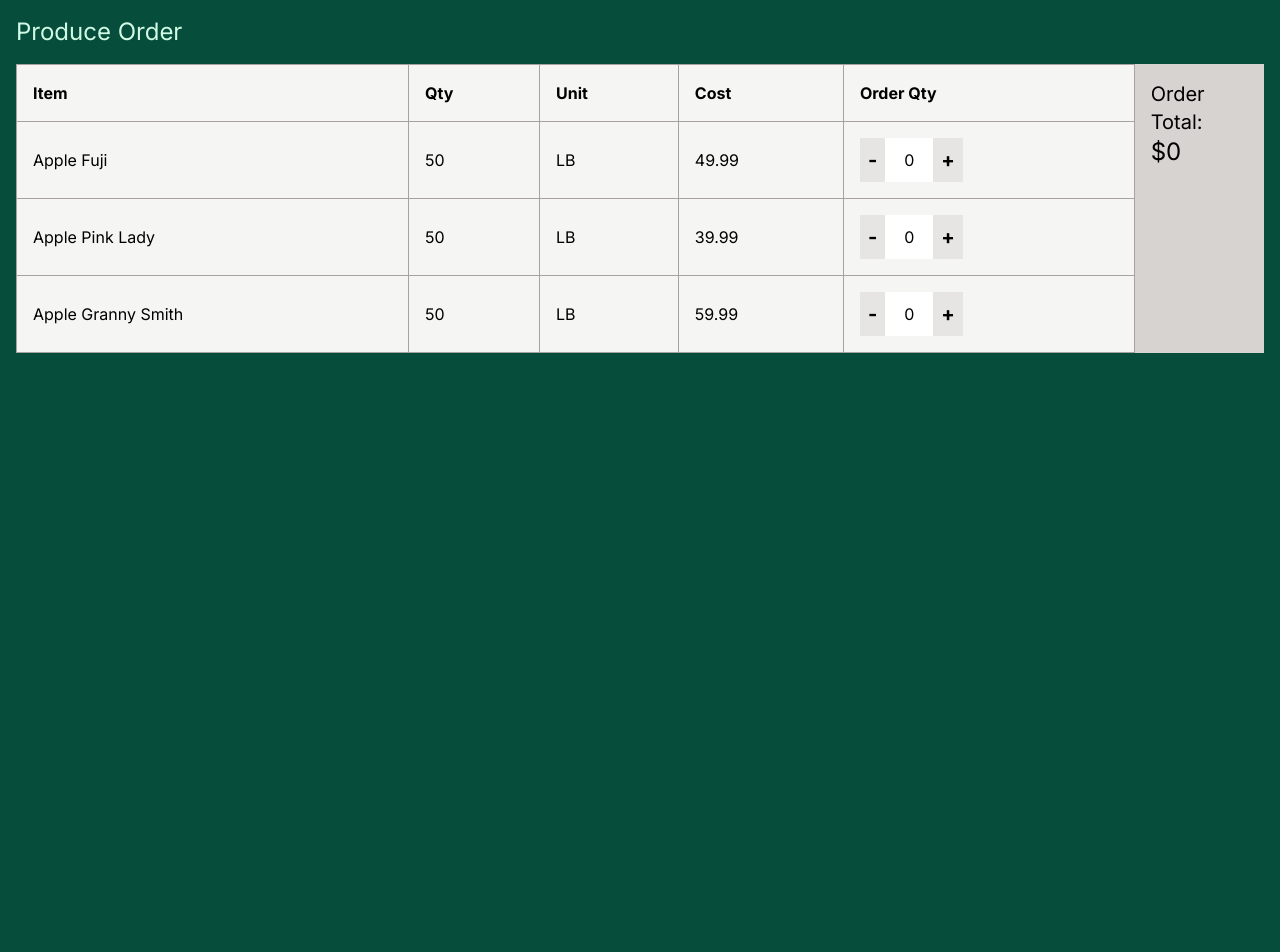
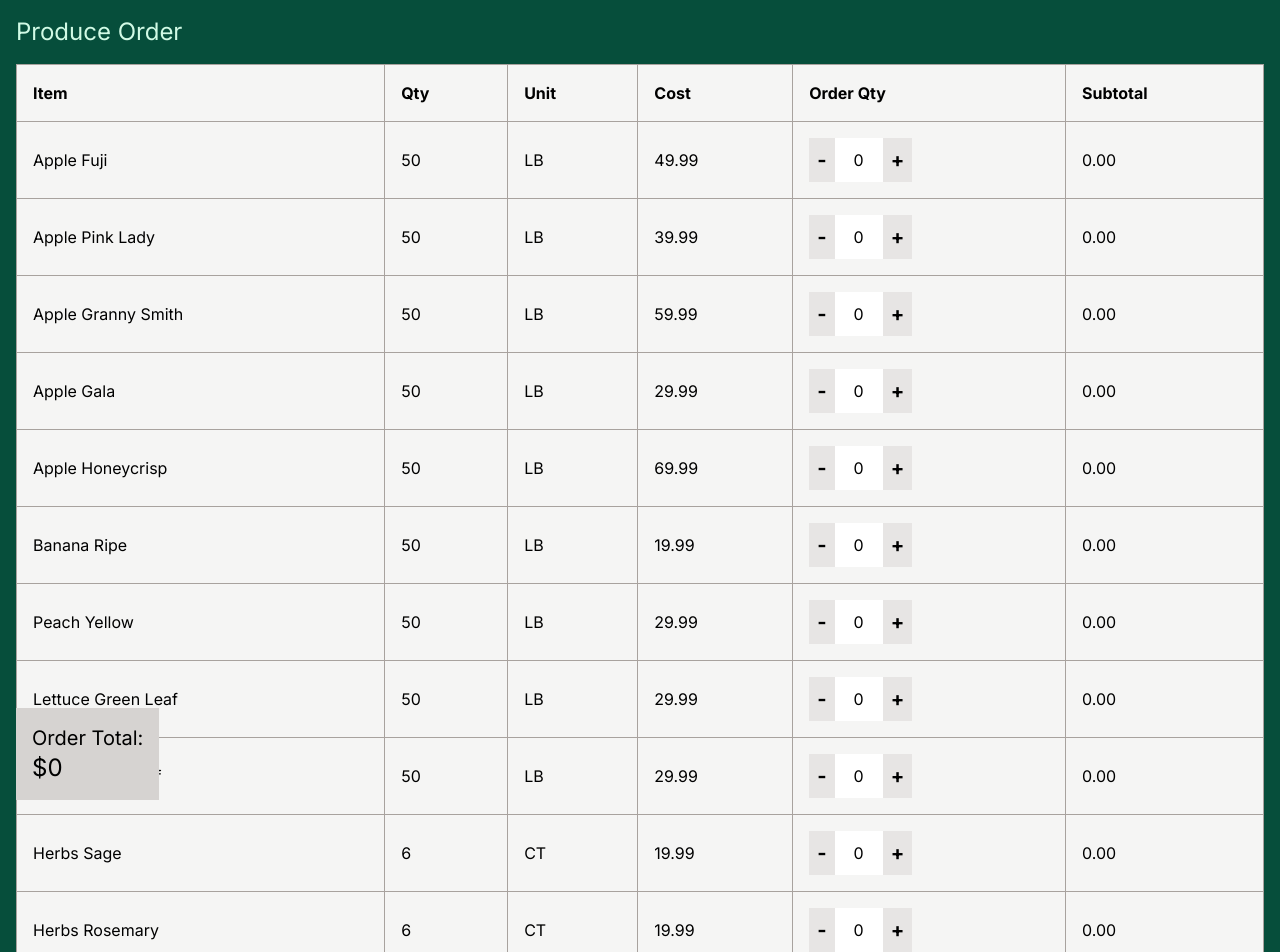
Before and after one commit to allanlalangan/order-cost-tracker, a Next.js app: page / in a window 1280 px wide. Shown: the top 952 px of the page. Before the commit the page ends 800 px from the top, so only its background shows below. Built offline with nearby package versions, Linux system fonts and the light colour scheme.

Commit message:
add more items, update styles, fix bugs

```diff
--- a/app/page.tsx
+++ b/app/page.tsx
@@ -15,6 +15,15 @@ const sampleData: Produce[] = [
   { name: "Apple Fuji", qty: 50, unit: "LB", cost: 49.99 },
   { name: "Apple Pink Lady", qty: 50, unit: "LB", cost: 39.99 },
   { name: "Apple Granny Smith", qty: 50, unit: "LB", cost: 59.99 },
+  { name: "Apple Gala", qty: 50, unit: "LB", cost: 29.99 },
+  { name: "Apple Honeycrisp", qty: 50, unit: "LB", cost: 69.99 },
+  { name: "Banana Ripe", qty: 50, unit: "LB", cost: 19.99 },
+  { name: "Peach Yellow", qty: 50, unit: "LB", cost: 29.99 },
+  { name: "Lettuce Green Leaf", qty: 50, unit: "LB", cost: 29.99 },
+  { name: "Lettuce Red Leaf", qty: 50, unit: "LB", cost: 29.99 },
+  { name: "Herbs Sage", qty: 6, unit: "CT", cost: 19.99 },
+  { name: "Herbs Rosemary", qty: 6, unit: "CT", cost: 19.99 },
+  { name: "Peppers Sweet Mini", qty: 10, unit: "CT", cost: 29.99 },
 ];
 
 export default function Home() {
@@ -24,7 +33,7 @@ export default function Home() {
     <main className="flex flex-col">
       <h1 className="text-2xl text-emerald-100 p-4">Produce Order</h1>
       <section className="flex px-4 w-full">
-        <table className="table-auto border-collapse border bg-stone-100 border-stone-400 w-screen">
+        <table className="mb-32 table-auto border-collapse border bg-stone-100 border-stone-400 w-screen">
           <thead>
             <tr className="">
               <th className="p-4 text-left border border-stone-400">Item</th>
@@ -34,6 +43,9 @@ export default function Home() {
               <th className="p-4 text-left border border-stone-400">
                 Order Qty
               </th>
+              <th className="p-4 text-left border border-stone-400">
+                Subtotal
+              </th>
             </tr>
           </thead>
           <tbody>
@@ -42,7 +54,7 @@ export default function Home() {
             ))}
           </tbody>
         </table>
-        <section className="md:static fixed bg-stone-300 bottom-0 p-4">
+        <section className="fixed bg-stone-300 bottom-0 p-4">
           <h2 className="text-xl">Order Total:</h2>
           <p className="text-2xl">
             ${totalCost <= 0 ? 0 : totalCost.toFixed(2)}
--- a/components/ItemCell.tsx
+++ b/components/ItemCell.tsx
@@ -48,7 +48,7 @@ export default function ItemCell({ item, key, setTotalCost }: props) {
             onChange={(e) => onQtyChange(e, item)}
             className={`${
               itemQty === 0 ? "" : "bg-green-200"
-            } w-12 text-center`}
+            } w-12 text-center pointer-events-none`}
             type="text"
           />
           <button
@@ -59,6 +59,9 @@ export default function ItemCell({ item, key, setTotalCost }: props) {
           </button>
         </div>
       </td>
+      <td className="border border-stone-400 p-4 text-left">
+        {(itemQty * item.cost).toFixed(2)}
+      </td>
     </tr>
   );
 }
```
